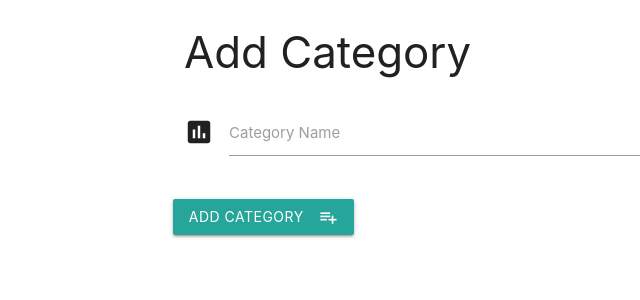
After one commit to morphy80/task_manager, a Flask app: page /add_category in a window 1280 px wide. The commit adds this page. Shown: the top 300 px of the page, without its empty margins (8-648 px from the left). Run offline with Flask 2, Linux system fonts and the light colour scheme; some libraries are stand-ins or nearby versions.

Commit message:
added addcategory.html and functionality

```diff
--- a/app.py
+++ b/app.py
@@ -88,6 +88,18 @@ def delete_category(category_id):
     return redirect(url_for('get_categories'))
 
 
+@app.route('/insert_category', methods=['POST'])
+def insert_category():
+    category_doc = {'category_name': request.form.get('category_name')}
+    mongo.db.categories.insert_one(category_doc)
+    return redirect(url_for('get_categories'))
+
+
+@app.route('/add_category')
+def add_category():
+    return render_template('addcategory.html')
+
+
 if __name__ == '__main__':
     app.run(host=os.environ.get('IP'),
             port=int(os.environ.get('PORT')),
--- /dev/null
+++ b/templates/addcategory.html
@@ -0,0 +1,19 @@
+{% extends 'base.html'%}
+{% block content %}
+
+<h3>Add Category</h3>
+<form action="{{ url_for('insert_category') }}" method="POST" class="col s12">
+    <div class="row">
+        <div class="input-field col s12">
+            <i class="material-icons prefix">poll</i>
+            <input id="category_name" name="category_name" type="text" class="validate">
+            <label for="category_name">Category Name</label>
+        </div>
+    </div>
+    <div class="row">
+        <button class="btn waves-effect waves-light" type="submit" name="action">Add Category
+            <i class="material-icons right">playlist_add</i>
+        </button>
+    </div>
+</form>
+{% endblock %}
--- a/templates/categories.html
+++ b/templates/categories.html
@@ -17,5 +17,9 @@
         {% endfor %}
     </ul>
 </div>
-
+<div class="row">
+    <a href="{{url_for('add_category')}}" class="waves-effect waves-light btn">
+        <i class="material-icons right">playlist_add</i>Add Category
+    </a>
+</div>
 {% endblock %}
```
